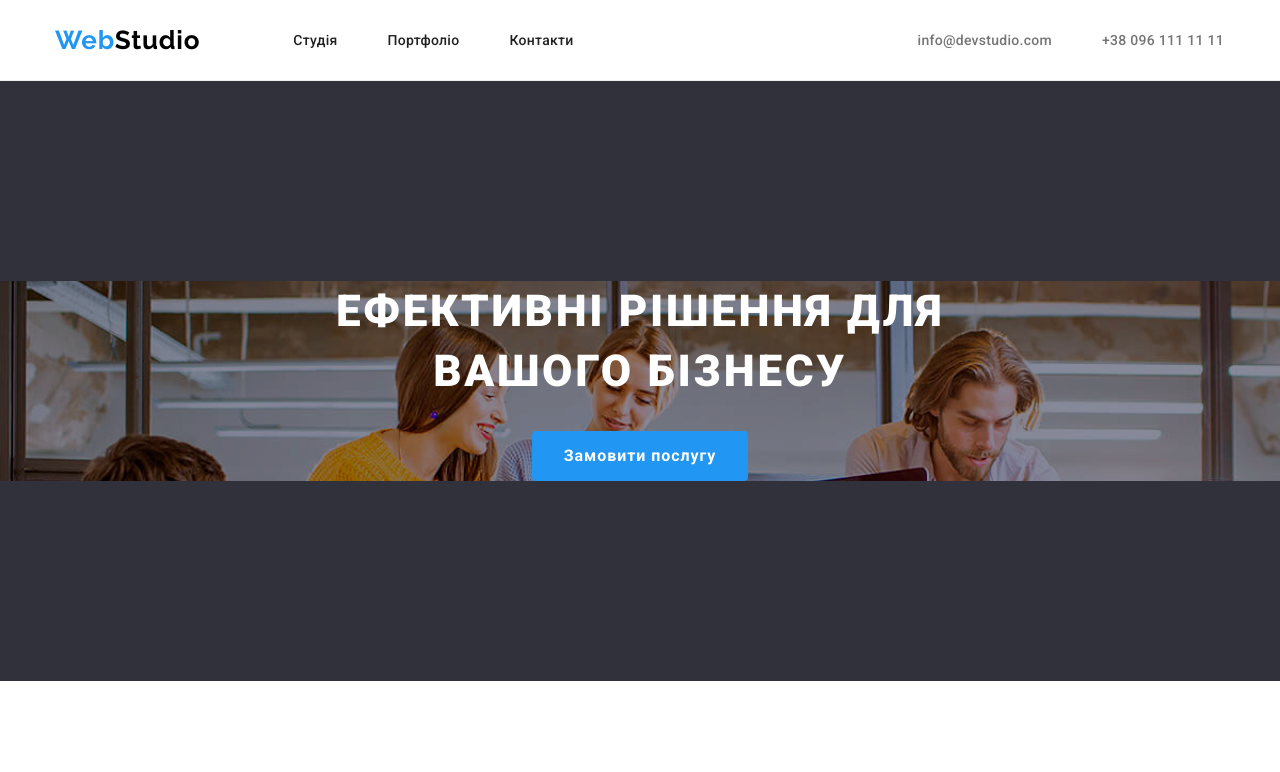
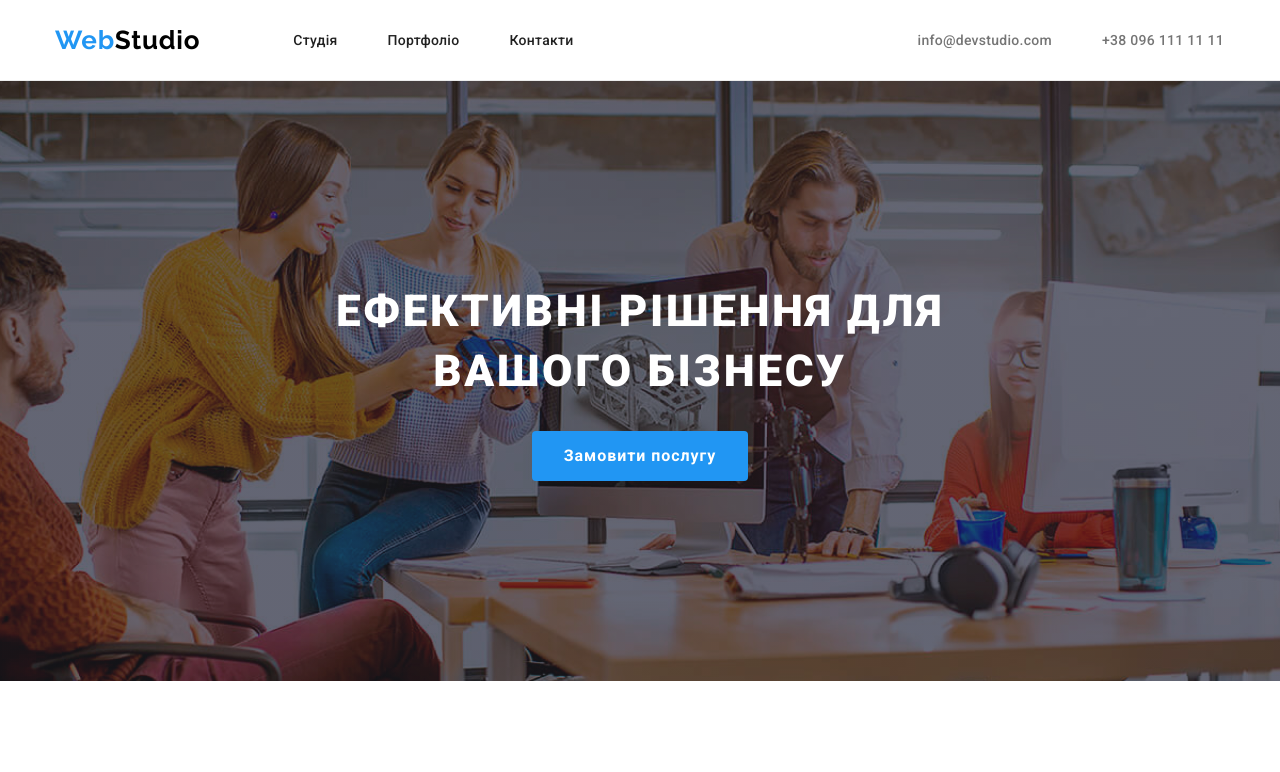
Before and after one commit to DaniilChudo/goit-markup-hw-04, a plain HTML site: page index.html in a window 1280 px wide. Shown: the top 772 px of the page. Drawn offline with nearby package versions, Linux system fonts and the light colour scheme.

```diff
--- a/css/style.css
+++ b/css/style.css
@@ -145,6 +145,7 @@ color: var(--accent-text-color);
 
 .list-contacts {
  display: flex;
+text-align: center;
  margin-left: 344px;
 }
 
@@ -171,14 +172,18 @@ margin-left: 50px;
 
 /*--------------------Hero-----------------*/
 
-.container-hero {
-max-width: 1600px;
-margin: 0 auto;
-background-image: url(../images/herofon/imgh.png);
-}
+/*.container-hero {
+}*/
 
 .hero {
-background-color: var(--secondary-background-color);
+max-width: 1600px;
+height: 600px;
+margin: 0 auto;
+background-image: linear-gradient(to right, rgba(47, 48, 58, 0.4), rgba(47, 48, 58, 0.4)),
+url(../images/herofon/imgh.png);
+background-repeat: no-repeat;
+background-position: center;
+background-color: #C4C4C4;
 text-align: center;
 padding-top: 200px;
 padding-bottom: 200px;
```
Also changed, not shown: index.html (+4 -1 lines), images/icons.svg (added), images/icons/antenna.svg (added), images/icons/astronaut.svg (added), images/icons/clock.svg (added), images/icons/diagram.svg (added), images/icons/envelope (hover).svg (added), images/icons/facebook.svg (added), images/icons/instagram.svg (added), images/icons/linkedin.svg (added), images/icons/smartphone.svg (added), images/icons/twitter.svg (added).
